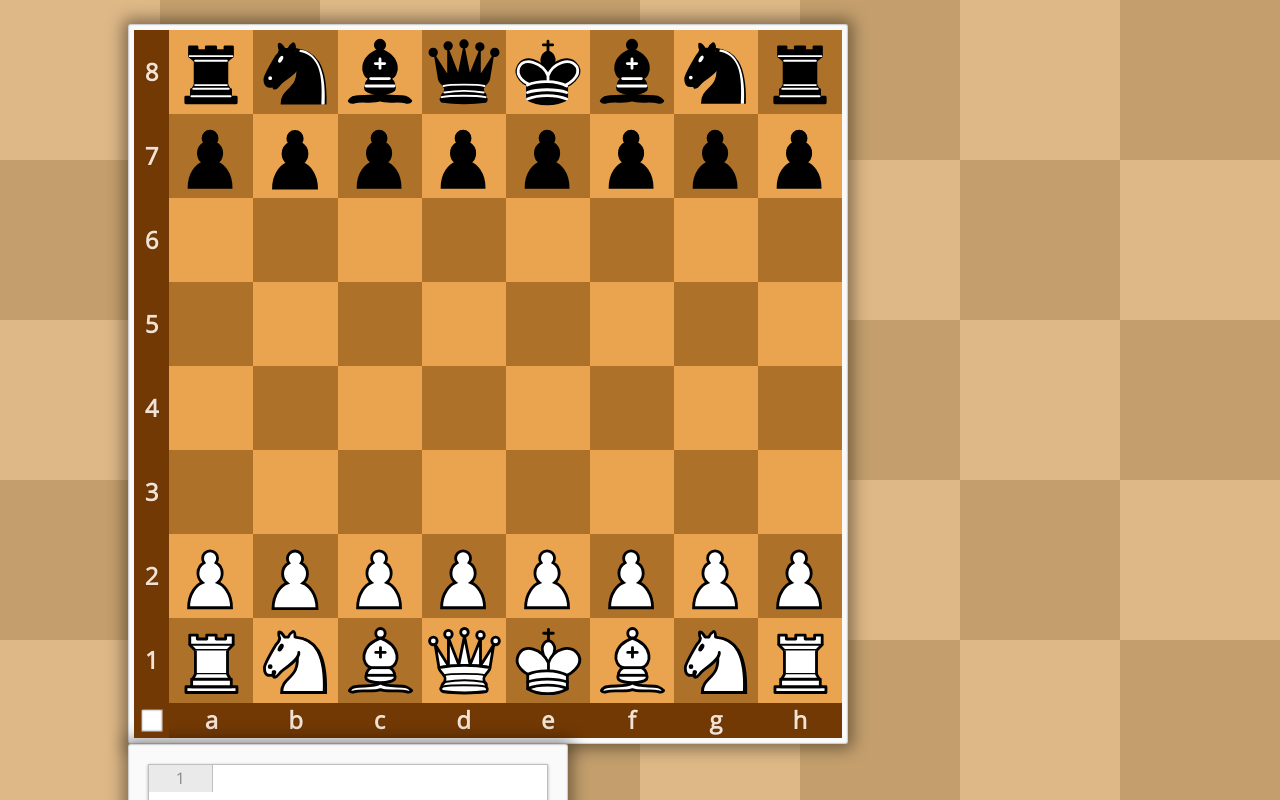
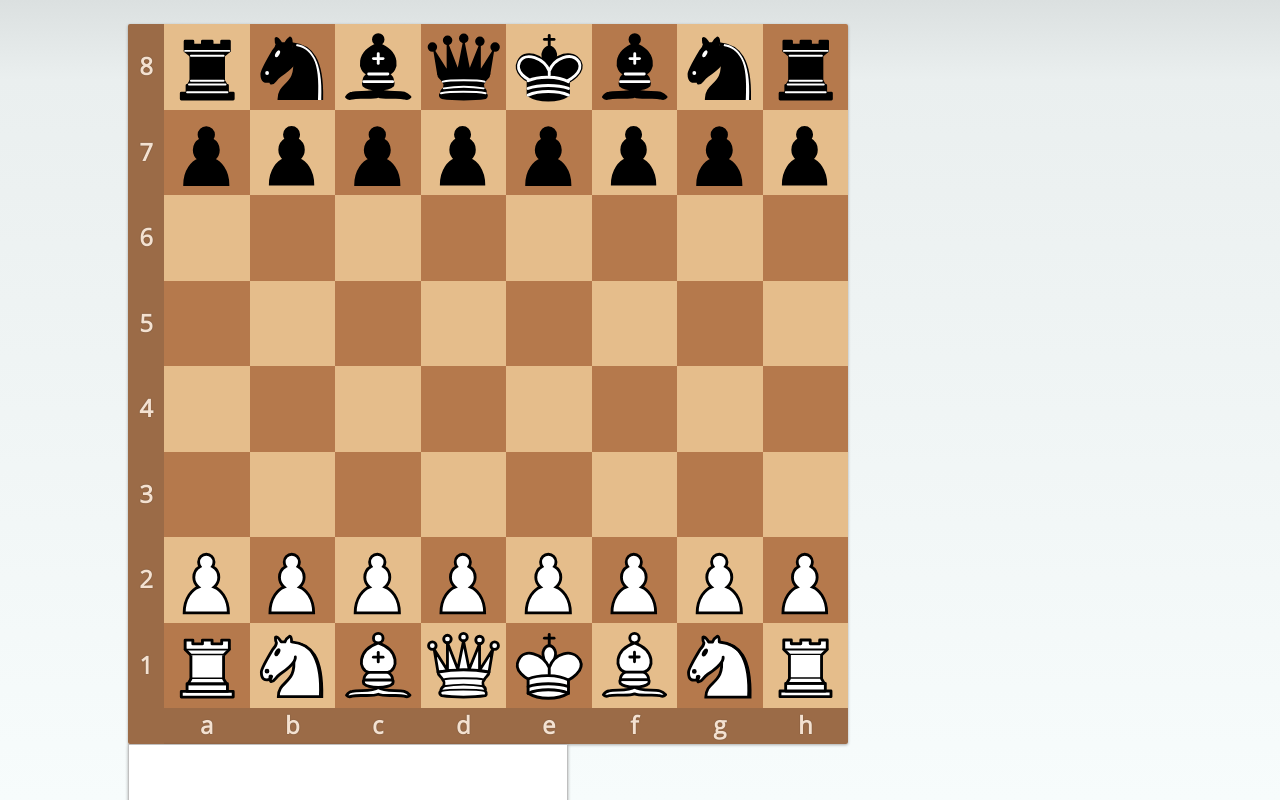
Before and after one commit to mbuvarp/chessboard, a Vue app in the folder chessboard/: page / in a window 1280 px wide. Shown: the top 800 px of the page. Built offline with nearby package versions, Linux system fonts and the light colour scheme.

Commit message:
Fixed scrolldown on movelist

```diff
--- a/chessboard/index.html
+++ b/chessboard/index.html
@@ -6,10 +6,14 @@
         <title>Chessboard</title>
         <style type="text/css">
             html, body {
+                width: 100%;
                 height: 100%;
                 margin: 0;
                 padding: 0;
                 -webkit-font-smoothing: antialias;
+            }
+            body {
+                min-height: 100%;
             }
         </style>
     </head>
--- a/chessboard/src/App.vue
+++ b/chessboard/src/App.vue
@@ -17,6 +17,7 @@
 <style lang="scss" scoped>
 
     #app {
+        width: 100%;
         height: 100%;
         margin: 0;
         padding: 0;
--- a/chessboard/src/components/Board.vue
+++ b/chessboard/src/components/Board.vue
@@ -1,10 +1,10 @@
 <template>
 
     <div class="container">
-        <div class="numbers">
+        <div class="side numbers">
             <div v-for="number in numbers" class="number" v-text="number"></div>
         </div>
-        <div id="board">
+        <div id="board" oncontextmenu="return false">
             <div class="shadow" v-if="promoting"></div>
             <div class="squares">
                 <div v-for="rank in squares" class="rank">
@@ -14,6 +14,7 @@
                             'square': true,
                             'highlight-legal': highlightLegalSquare(square),
                             'highlight-move': highlightMoveSquare(square),
+                            'highlight-marked': highlightMarkedSquare(square),
                             'piece-drag-over': interact.overSquare === square
                         }"
                         :data-square="square"
@@ -27,10 +28,8 @@
                 </div>
             </div>
         </div>
-        <div class="corner">
-            <div :class="turn ? 'black' : 'white'"></div>
-        </div>
-        <div class="letters">
+        <div class="side corner"></div>
+        <div class="side letters">
             <div v-for="letter in letters" class="letter" v-text="letter"></div>
         </div>
         <div class="promoter" v-show="promoting">
@@ -71,7 +70,6 @@
     import { mapState, mapMutations } from 'vuex'
     import ChessPiece from '../assets/libs/chesspiece'
 
-    // const interact = require('interactjs')
     const $ = require('jquery')
 
     export default {
@@ -109,7 +107,8 @@
                 },
                 highlightedSquares: {
                     legalMoves: [],
-                    move: []
+                    move: [],
+                    marked: []
                 }
             }
         },
@@ -178,8 +177,13 @@
                 $(document).on('mousedown', '.piece', this.pieceDragStart)
                 $(document).on('mousemove', this.pieceDragMove)
                 $(document).on('mouseup', '.piece', this.pieceDragEnd)
+
+                $(document).on('mousedown', '.square', this.squareMouseDown)
             },
             pieceDragStart(evt) {
+                if (evt.button !== 0)
+                    return
+
                 const pieceElement = $(evt.target)
 
                 // Get mouse position within element
@@ -261,7 +265,7 @@
 
                 // Snap piece to square if legal move and perform move
                 const square = this.interact.overSquare
-                const squareElement = this.squareElementByDescriptor(square)
+                const squareElement = this.getSquareElementByDescriptor(square)
                 if (squareElement !== null && this.currentPiece.moveIsLegal(square))
                     if ((!this.check && this.currentPiece.type !== 'K') || !this.lookForCheckIf(this.currentPiece.square, square))
                         this.performMove(square)
@@ -458,7 +462,7 @@
                 piece.capture()
             },
             promote(piece, square) {
-                const squareElement = this.squareElementByDescriptor(square)
+                const squareElement = this.getSquareElementByDescriptor(square)
 
                 if (squareElement === null)
                     return
@@ -1106,9 +1110,17 @@
 
                 return between
             },
-            squareElementByDescriptor(desc) {
+            getSquareElementByDescriptor(desc) {
                 const square = $(`.square[data-square="${desc}"]`)
                 return square.length ? square : null
+            },
+            getPieceElementBySquare(square) {
+                const squareElement = this.getSquareElementByDescriptor(square)
+                if (typeof squareElement === 'undefined')
+                    // TODO Error handling
+                    return null
+
+                return $('.piece', $(squareElement))
             },
             getPieceBySquare(square) {
                 return this.pieces.find(piece => piece.square === square)
@@ -1138,6 +1150,9 @@
             },
             highlightMoveSquare(square) {
                 return this.highlightedSquares.move.includes(square)
+            },
+            highlightMarkedSquare(square) {
+                return this.highlightedSquares.marked.includes(square)
             },
 
 
@@ -1207,9 +1222,49 @@
             // ----------------------------------------
             // OTHER
             // ----------------------------------------
+            animatedMove(sourceSquare, targetSquare) {
+                const sourceSquareElement = this.getSquareElementByDescriptor(sourceSquare)
+                if (typeof sourceSquareElement === 'undefined')
+                    // TODO Error handling
+                    return null
+
+                const targetSquareElement = this.getSquareElementByDescriptor(targetSquare)
+                if (typeof targetSquareElement === 'undefined')
+                    // TODO Error handling
+                    return null
+
+                const pieceElement = this.getPieceElementBySquare(sourceSquare)
+
+                // Get target coordinates
+                const sourceX = sourceSquareElement.offset().left
+                const sourceY = sourceSquareElement.offset().top
+                const targetX = targetSquareElement.offset().left
+                const targetY = targetSquareElement.offset().top
+                const deltaX = targetX - sourceX
+                const deltaY = targetY - sourceY
+
+                // Animate
+                pieceElement.animate({
+                    left: deltaX,
+                    top: deltaY
+                }, 100, 'linear')
+
+                return null
+            },
+            squareMouseDown(evt) {
+                if (evt.button !== 2)
+                    return
+
+                const squareDescriptor = $(evt.currentTarget).attr('data-square')
+                if (this.highlightedSquares.marked.includes(squareDescriptor))
+                    this.highlightedSquares.marked.remove(squareDescriptor)
+                else
+                    this.highlightedSquares.marked.push(squareDescriptor)
+            },
             keyDown(evt) {
                 switch (evt.key.toLowerCase()) {
                 case 't':
+                    this.animatedMove('e2', 'e3')
                     break;
                 default:
                     break;
@@ -1240,12 +1295,14 @@
         font-weight: bold;
         color: #f4e1d0;
 
+        div.side {
+            background-color: #9b6b47;
+            user-select: none;
+        }
         div.numbers {
             float: left;
             width: 5%;
             height: 95%;
-            background-color: #723904;
-            user-select: none;
 
             div.number {
                 float: left;
@@ -1261,27 +1318,11 @@
             position: relative;
             width: 5%;
             height: 5%;
-            background-color: #723904;
-
-            div {
-                width: 60%;
-                height: 60%;
-                position: absolute;
-                left: 50%;
-                top: 50%;
-                transform: translate(-50%, -50%);
-                box-shadow: inset 0 0 2px #333;
-
-                &.white { background-color: white; }
-                &.black { background-color: black; }
-            }
         }
         div.letters {
             display: inline-block;
             width: 95%;
             height: 5%;
-            background-color: #723904;
-            user-select: none;
 
             div.letter {
                 float: left;
@@ -1378,6 +1419,15 @@
                                 background-color: rgba(65, 178, 244, 0.4);
                             }
                         }
+                        &.highlight-marked {
+                            &:after {
+                                content: '';
+                                position: absolute;
+                                width: 100%;
+                                height: 100%;
+                                background-color: rgba(201, 0, 0, 0.6);
+                            }
+                        }
                         div.piece {
                             position: absolute;
                             width: 100%;
@@ -1389,18 +1439,18 @@
                     }
                     &:nth-child(odd) {
                         div.square:nth-child(odd) {
-                            background-color: #eaa44f;
+                            background-color: #e5bd8b;
                         }
                         div.square:nth-child(even) {
-                            background-color: #ad7129;
+                            background-color: #b5794c;
                         }
                     }
                     &:nth-child(even) {
                         div.square:nth-child(odd) {
-                            background-color: #ad7129;
+                            background-color: #b5794c;
                         }
                         div.square:nth-child(even) {
-                            background-color: #eaa44f;
+                            background-color: #e5bd8b;
                         }
                     }
                 }
--- a/chessboard/src/components/BoardContainer.vue
+++ b/chessboard/src/components/BoardContainer.vue
@@ -26,13 +26,11 @@
         height: 720px;
         margin-right: 36px;
         float: left;
-        padding: 6px;
-        background-color: #fafafa;
         text-shadow: 0px 0px 1px rgba(0, 0, 0, 0.5);
-        box-shadow: 0 0 16px 5px rgba(0, 0, 0, 0.42),
-                    inset 0 0 2px rgba(0, 0, 0, 0.63);
+        box-shadow: 0 1px 3px 0 rgba(0, 0, 0, 0.32);
         border-radius: 2px;
         box-sizing: border-box;
+        overflow: hidden;
     }
 
 </style>
--- a/chessboard/src/components/BoardControls.vue
+++ b/chessboard/src/components/BoardControls.vue
@@ -21,6 +21,8 @@
 <script>
     import { mapState, mapMutations } from 'vuex'
 
+    const $ = require('jquery')
+
     export default {
         name: 'BoardControls',
 
@@ -31,14 +33,12 @@
         computed: {
             movelist() {
                 const moves = []
-                for (let i = 0; i < this.pgn.moves.length; i++) {
-                    const move = this.pgn.moves[i]
-
+                for (let i = 0; i < this.pgn.moves.length; i += 2) {
                     moves.push({
-                        movenr: i + 1,
-                        white: move[0],
-                        black: move[1],
-                        prev: i !== this.pgn.moves.length - 1 ? false : (typeof move[1] === 'undefined' ? 'white' : 'black')
+                        movenr: Math.floor(i / 2 + 1),
+                        white: this.pgn.moves[i],
+                        black: this.pgn.moves[i + 1],
+                        prev: i >= this.pgn.moves.length - 2 ? (typeof this.pgn.moves[i + 1] === 'undefined' ? 'white' : 'black') : false
                     })
                 }
                 return moves
@@ -48,6 +48,17 @@
                 pgn: state => state.config.pgn,
                 fen: state => state.config.fen
             })
+        },
+
+        watch: {
+            fen: {
+                handler() {
+                    setTimeout(() => {
+                        $('.pgn').scrollTop($('.pgn').prop('scrollHeight'))
+                    }, 25)
+                },
+                deep: true
+            }
         },
 
         methods: {
@@ -69,11 +80,7 @@
     div#controls {
         width: 440px;
         height: 720px;
-        padding: 20px;
         float: left;
-        background-color: #fafafa;
-        box-shadow: 0 0 16px 5px rgba(0, 0, 0, 0.42),
-                    inset 0 0 2px rgba(0, 0, 0, 0.63);
         border-radius: 2px;
         box-sizing: border-box;
         font-family: 'OpenSans-Regular', arial, sans-serif;
@@ -96,7 +103,7 @@
         }
         div.pgn {
             width: 100%;
-            height: 280px;
+            height: 480px;
             overflow-x: hidden;
             overflow-y: auto;
             background-color: white;
--- a/chessboard/src/components/Main.vue
+++ b/chessboard/src/components/Main.vue
@@ -29,13 +29,12 @@
     div#main {
         width: 100%;
         height: 100%;
-        background-color: burlywood;
-        background-image: linear-gradient(45deg, #c49f6d 25%, transparent 25%),
-                          linear-gradient(-45deg, #c49f6d 25%, transparent 25%),
-                          linear-gradient(45deg, transparent 75%, #c49f6d 75%),
-                          linear-gradient(-45deg, transparent 75%, #c49f6d 75%);
-        background-size: 320px 320px;
-        background-position: 0 0, 0 160px, 160px -160px, -160px 0px;
+        // background-color: burlywood;
+        // background-image: linear-gradient(45deg, #c49f6d 25%, transparent 25%),
+        //                   linear-gradient(-45deg, #c49f6d 25%, transparent 25%),
+        //                   linear-gradient(45deg, transparent 75%, #c49f6d 75%),
+        //                   linear-gradient(-45deg, transparent 75%, #c49f6d 75%);
+        background-image: linear-gradient(#dbe0e0, #eaefef 10%, #f7fcfc);
 
         &:after {
             display: block;
--- a/chessboard/src/store/store.js
+++ b/chessboard/src/store/store.js
@@ -15,7 +15,7 @@ export default new Vuex.Store({
                 white: null, // Lastname, Firstname
                 black: null, // Lastname, Firstname
                 result: '*', // 1-0, 0-1, 1/2-1/2, * (other, e.g. ongoing)
-                moves: [[]]
+                moves: []
             },
             board: {
                 highlight: {
@@ -52,12 +52,7 @@ export default new Vuex.Store({
             state.config.fen = fen
         },
         addPGNMove(state, move) {
-            const moves = state.config.pgn.moves
-            const lastMoveLen = moves[moves.length - 1].length
-            if (lastMoveLen === 2)
-                state.config.pgn.moves.push([move])
-            else
-                state.config.pgn.moves[moves.length - 1].push(move)
+            state.config.pgn.moves.push(move)
         }
     },
 })
```
Also changed, not shown: chessboard/src/functions/prototype.js (+7 -0 lines).
